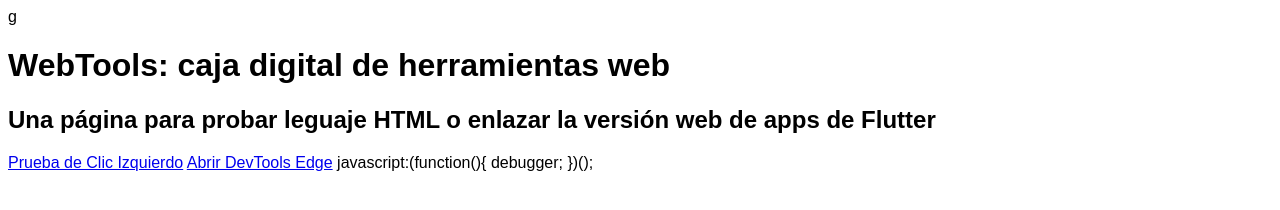
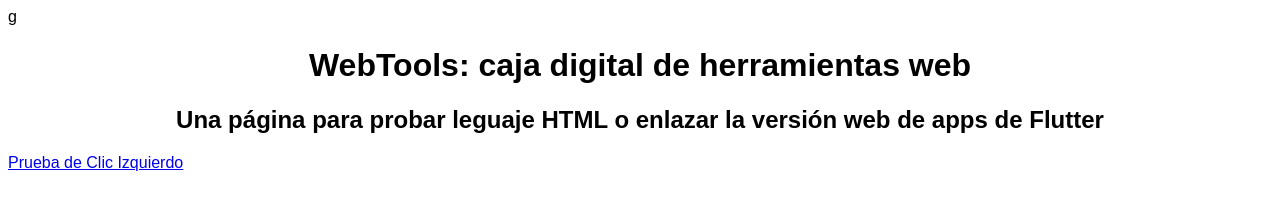
Before and after one commit to enriquespsa/webtools, a plain HTML site: page index.html in a window 1280 px wide. Drawn offline with Linux system fonts and the light colour scheme.

Commit message:
Update index.html

```diff
--- a/index.html
+++ b/index.html
@@ -7,11 +7,8 @@ g<!DOCTYPE html>
     <title>WebTools</title>
 </head>
 <body>
-    <h1>WebTools: caja digital de herramientas web</h1>
-    <h2>Una página para probar leguaje HTML o enlazar la versión web de apps de Flutter</h2>
+    <h1 class="texto-principal">WebTools: caja digital de herramientas web</h1>
+    <h2 class="texto-principal">Una página para probar leguaje HTML o enlazar la versión web de apps de Flutter</h2>
     <a href="tools/left-click-test.html">Prueba de Clic Izquierdo</a>
-    <a href="edge://inspect">Abrir DevTools Edge</a>
-
-    javascript:(function(){ debugger; })();
 </body>
 </html>
--- a/styles.css
+++ b/styles.css
@@ -1,6 +1,6 @@
 * {
     font-family: Arial, Helvetica, sans-serif;
 }
-h1 h2 {
+.texto-principal {
     text-align: center;
 }
```
